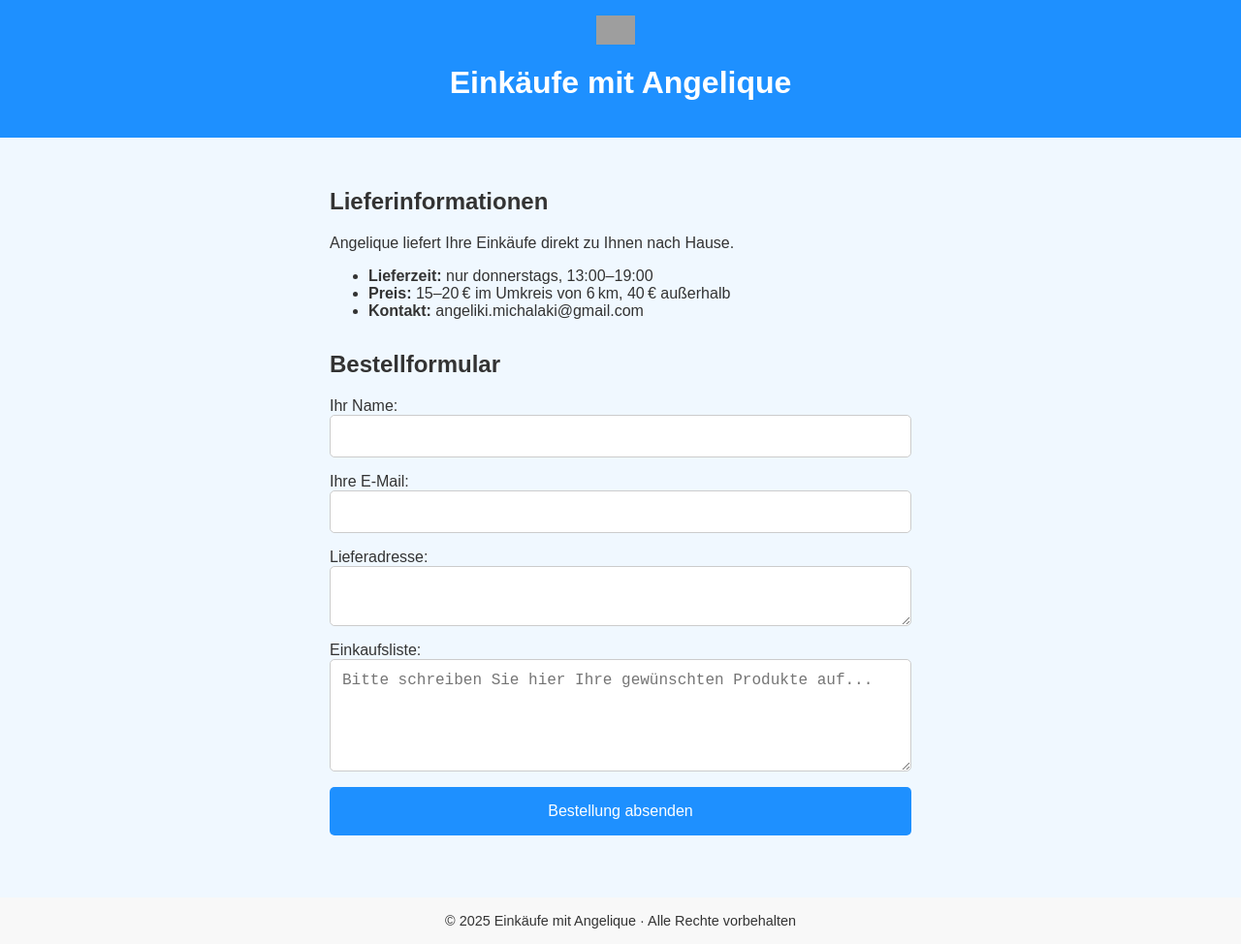
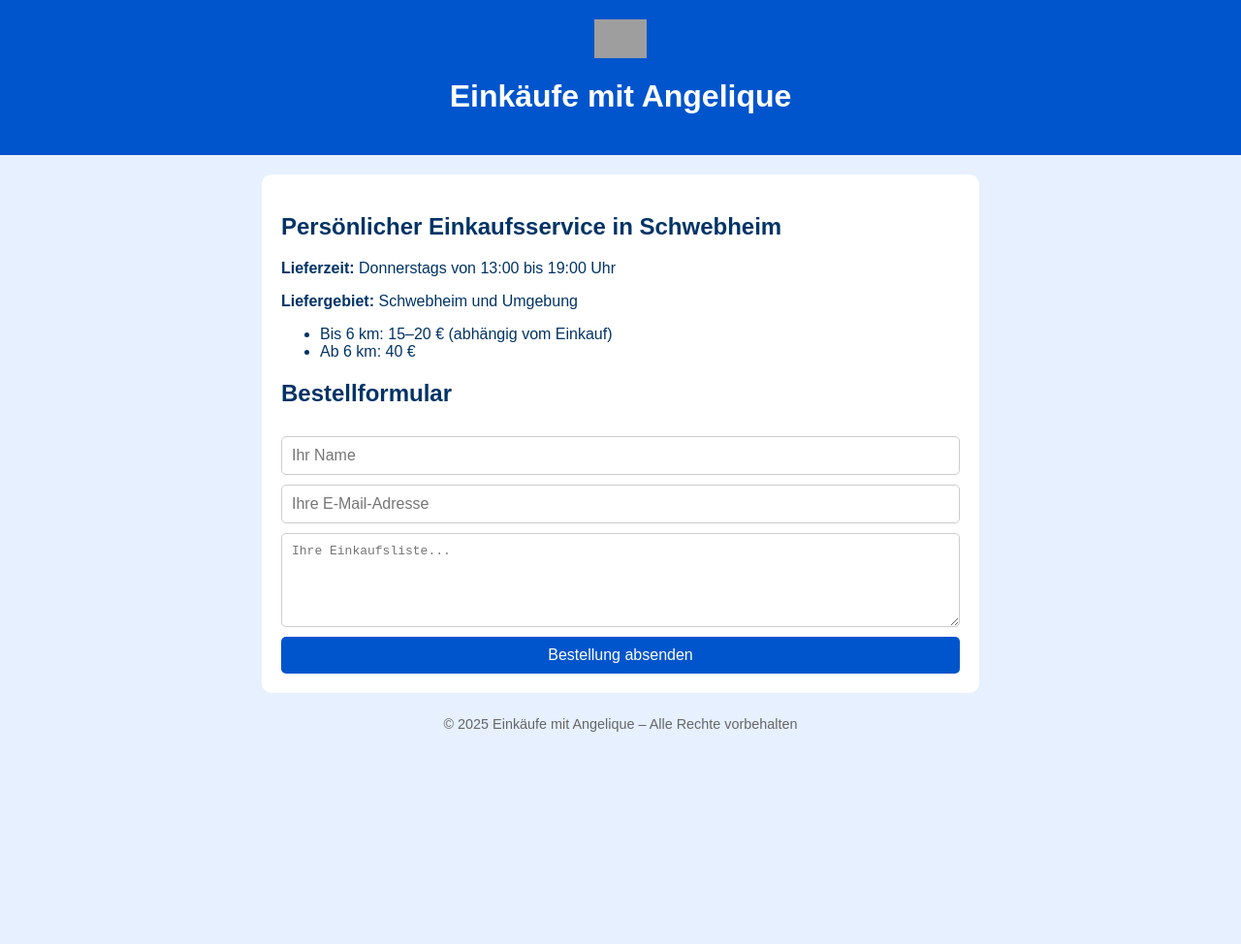
Before and after one commit to angelique20025/einkaeufe-mit-angelique, a plain HTML site: page index.html in a window 1280 px wide. Shown: the whole page at 97% size. After the commit the page ends 800 px from the top, so only its background shows below. Drawn offline with Linux system fonts and the light colour scheme; grey boxes are pictures that could not be loaded.

Commit message:
Update index.html

```diff
--- a/index.html
+++ b/index.html
@@ -1,112 +1,95 @@
-
 <!DOCTYPE html>
 <html lang="de">
 <head>
     <meta charset="UTF-8">
+    <title>Einkäufe mit Angelique</title>
+    <link rel="icon" href="https://cdn-icons-png.flaticon.com/512/263/263142.png">
     <meta name="viewport" content="width=device-width, initial-scale=1.0">
-    <title>Einkäufe mit Angelique</title>
-    <link rel="icon" href="https://cdn-icons-png.flaticon.com/512/263/263142.png" type="image/png">
     <style>
         body {
             font-family: Arial, sans-serif;
-            background-color: #f0f8ff;
-            color: #333;
+            background-color: #e6f0ff;
+            color: #003366;
             margin: 0;
             padding: 0;
         }
         header {
-            background-color: #1e90ff;
+            background-color: #0055cc;
             color: white;
-            padding: 1rem;
+            padding: 20px;
             text-align: center;
         }
         header img {
-            width: 40px;
+            height: 40px;
             vertical-align: middle;
-            margin-right: 10px;
         }
         main {
-            padding: 2rem;
-            max-width: 600px;
+            padding: 20px;
+            max-width: 700px;
             margin: auto;
+            background-color: white;
+            border-radius: 10px;
+            margin-top: 20px;
         }
-        section {
-            margin-bottom: 2rem;
+        h2 {
+            color: #003366;
         }
         form {
             display: flex;
             flex-direction: column;
         }
-        input, textarea {
-            margin-bottom: 1rem;
-            padding: 0.75rem;
+        input, textarea, button {
+            margin-top: 10px;
+            padding: 10px;
+            font-size: 1em;
+            border-radius: 5px;
             border: 1px solid #ccc;
-            border-radius: 5px;
-            font-size: 1rem;
         }
         button {
-            background-color: #1e90ff;
+            background-color: #0055cc;
             color: white;
             border: none;
-            padding: 1rem;
-            border-radius: 5px;
-            font-size: 1rem;
             cursor: pointer;
         }
         button:hover {
-            background-color: #187bcd;
+            background-color: #003399;
         }
         footer {
             text-align: center;
-            font-size: 0.9rem;
-            padding: 1rem;
-            background-color: #f8f8f8;
+            padding: 10px;
+            font-size: 0.9em;
+            color: #666;
         }
     </style>
 </head>
 <body>
-
     <header>
-    <img src="https://cdn-icons-png.flaticon.com/512/263/263142.png" alt="Cart Icon">
+        <img src="https://cdn-icons-png.flaticon.com/512/263/263142.png" alt="Warenkorb">
         <h1>Einkäufe mit Angelique</h1>
     </header>
 
     <main>
-    <section>
-        <h2>Lieferinformationen</h2>
-        <p>Angelique liefert Ihre Einkäufe direkt zu Ihnen nach Hause.</p>
+        <h2>Persönlicher Einkaufsservice in Schwebheim</h2>
+        <p><strong>Lieferzeit:</strong> Donnerstags von 13:00 bis 19:00 Uhr</p>
+        <p><strong>Liefergebiet:</strong> Schwebheim und Umgebung</p>
         <ul>
-            <li><strong>Lieferzeit:</strong> nur donnerstags, 13:00–19:00</li>
-            <li><strong>Preis:</strong> 15–20 € im Umkreis von 6 km, 40 € außerhalb</li>
-            <li><strong>Kontakt:</strong> angeliki.michalaki@gmail.com</li>
+            <li>Bis 6 km: 15–20 € (abhängig vom Einkauf)</li>
+            <li>Ab 6 km: 40 €</li>
         </ul>
-    </section>
 
-    <section>
         <h2>Bestellformular</h2>
         <form action="https://formsubmit.co/angeliki.michalaki@gmail.com" method="POST">
-            <input type="hidden" name="_subject" value="Neue Bestellung von Einkäufe mit Angelique">
-            <input type="hidden" name="_captcha" value="false">
-            <label for="name">Ihr Name:</label>
-            <input type="text" id="name" name="Name" required>
-
-            <label for="email">Ihre E-Mail:</label>
-            <input type="email" id="email" name="Email" required>
-
-            <label for="address">Lieferadresse:</label>
-            <textarea id="address" name="Adresse" rows="2" required></textarea>
-
-            <label for="items">Einkaufsliste:</label>
-            <textarea id="items" name="Einkaufsliste" rows="5" placeholder="Bitte schreiben Sie hier Ihre gewünschten Produkte auf..." required></textarea>
-
+            <input type="text" name="Name" placeholder="Ihr Name" required>
+            <input type="email" name="Email" placeholder="Ihre E-Mail-Adresse" required>
+            <textarea name="Einkaufsliste" rows="5" placeholder="Ihre Einkaufsliste..." required></textarea>
+            <input type="hidden" name="_autoresponse" value="Vielen Dank für Ihre Bestellung! Angelique wird sich bald bei Ihnen melden.">
+            <input type="hidden" name="_template" value="box">
             <button type="submit">Bestellung absenden</button>
         </form>
-    </section>
     </main>
 
     <footer>
-    © 2025 Einkäufe mit Angelique · Alle Rechte vorbehalten
+        <p>&copy; 2025 Einkäufe mit Angelique – Alle Rechte vorbehalten</p>
     </footer>
-
 </body>
 </html>
```
Lines whose indentation alone changed are shown as unchanged.
